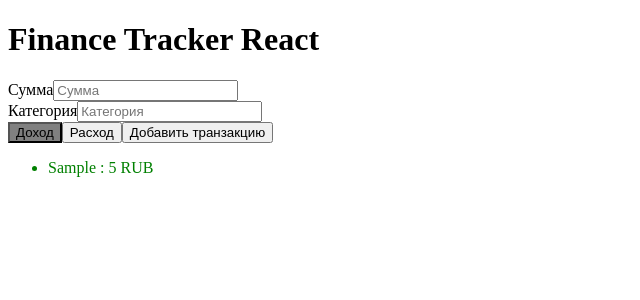
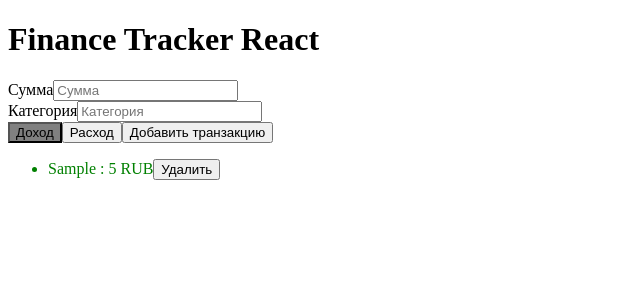
Before and after one commit to stanislavluft/fimi, a React (Vite) app: page / in a window 1280 px wide. Both pictures are taken after typing "5", "Sample" into the empty fields and a click on the button "Добавить транзакцию". Shown: the top 300 px of the page, without its empty margins (0-640 px from the left). Built offline with nearby package versions, Linux system fonts and the light colour scheme.

Commit message:
feat: add delete transaction functionality

```diff
--- a/src/App.tsx
+++ b/src/App.tsx
@@ -17,12 +17,16 @@ function App() {
 
     setTransactions([...transactions, newTransaction]);
   };
+
+  const deleteTransaction = (id: number) => {
+    setTransactions(transactions.filter((t) => t.id !== id));
+  };
   return (
     <>
       <div>
         <h1>Finance Tracker React</h1>
         <TransactionForm onSubmit={addTransaction} />
-        <TransactionList transactions={transactions} />
+        <TransactionList transactions={transactions} onDelete={deleteTransaction} />
       </div>
     </>
   );
--- a/src/components/TransactionList.tsx
+++ b/src/components/TransactionList.tsx
@@ -2,8 +2,9 @@ import type { Transaction } from '../types';
 
 interface TransactionListProps {
   transactions: Transaction[];
+  onDelete: (id: number) => void;
 }
-function TransactionList({ transactions }: TransactionListProps) {
+function TransactionList({ transactions, onDelete }: TransactionListProps) {
   return (
     <>
       <ul>
@@ -13,6 +14,7 @@ function TransactionList({ transactions }: TransactionListProps) {
             key={transaction.id}
           >
             {transaction.category} : {transaction.amount} RUB
+            <button onClick={() => onDelete(transaction.id)}>Удалить</button>
           </li>
         ))}
       </ul>
```
